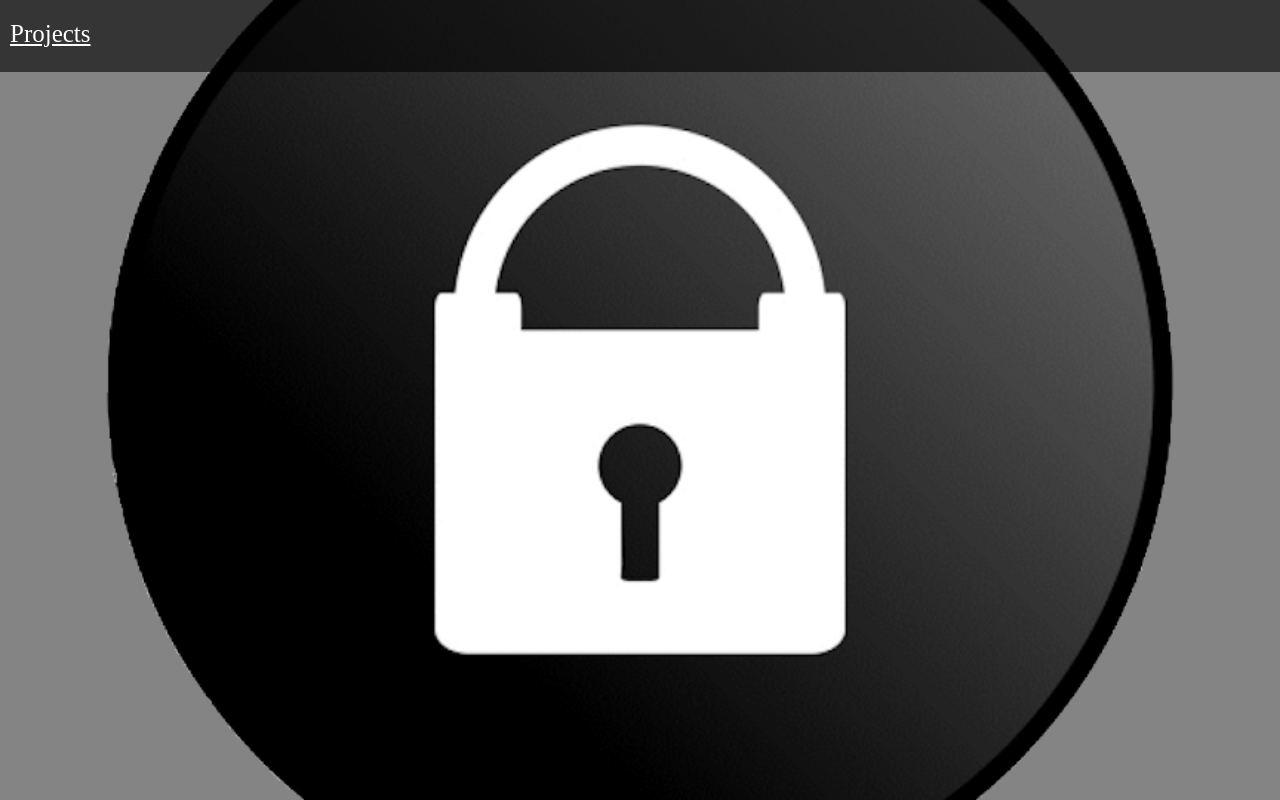
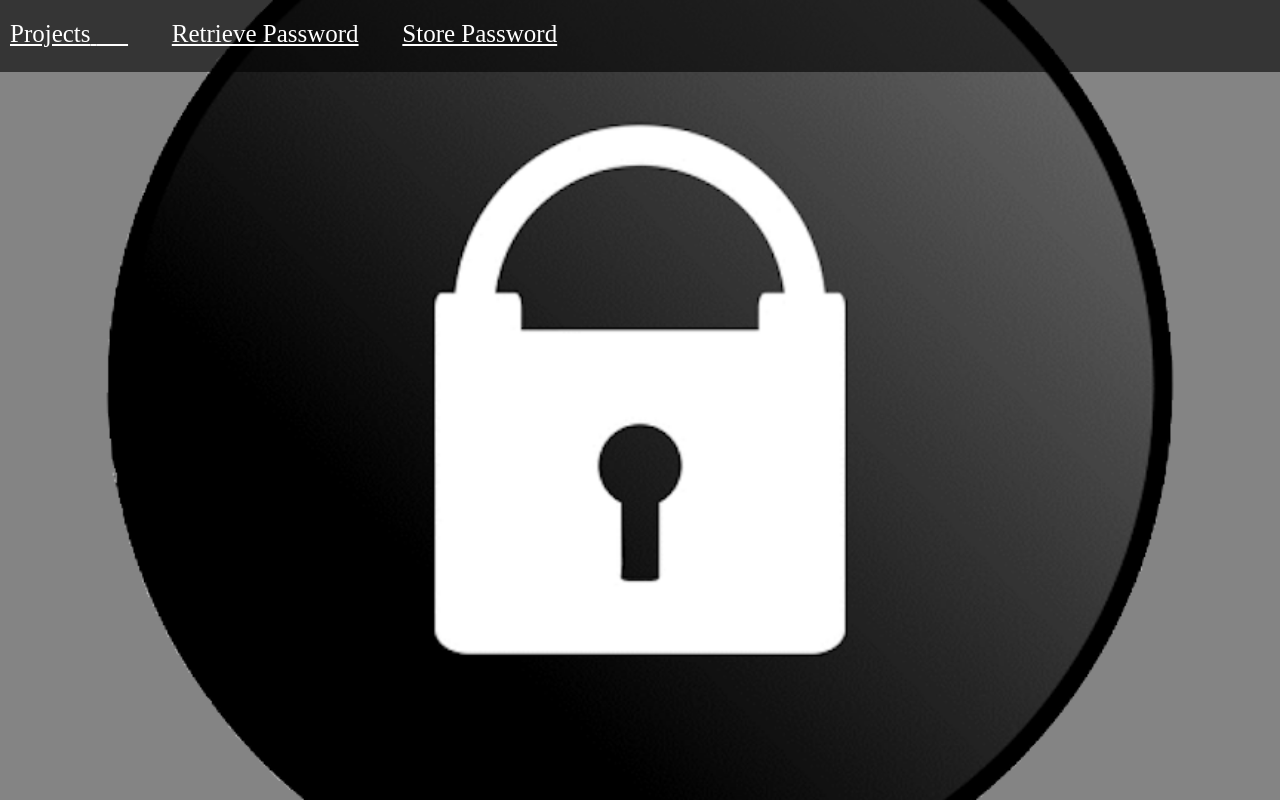
Before and after one commit to MSapienza/WebJSProjects, a plain HTML site: page passwordMgrIndex.html in a window 1280 px wide. Drawn offline with Linux system fonts and the light colour scheme.

Commit message:
Pwd updates

```diff
--- a/passwordMgr.css
+++ b/passwordMgr.css
@@ -112,7 +112,6 @@ form
    padding-left: 10px;
    display: inline-block;
    font-size: 25px;
-   /* background: rgba(0, 0, 0, 0.6); */
 }
 
 .topNav a
--- a/passwordMgrIndex.html
+++ b/passwordMgrIndex.html
@@ -14,8 +14,10 @@
                     <a href = "musicIndex.html">MusicUI</a> <br><br>
                     <a href = "passwordMgrIndex.html">Password Manager</a> <br><br>
                     <a href = "mediaIndex.html">MediaUI</a> <br>
-                </div>
-            </div> &nbsp; &nbsp; &nbsp;
+                </div> &nbsp; &nbsp; &nbsp;
+        </div>
+            &nbsp; &nbsp; &nbsp; <a href="retrievePwd.html">Retrieve Password</a>
+            &nbsp; &nbsp; &nbsp; <a href="storePwd.html">Store Password</a>
         </div>
         <div class = "myBody">
             <br><br><br><br>
```
Also changed, not shown: retrievePwd.html (added), storePwd.html (added).
